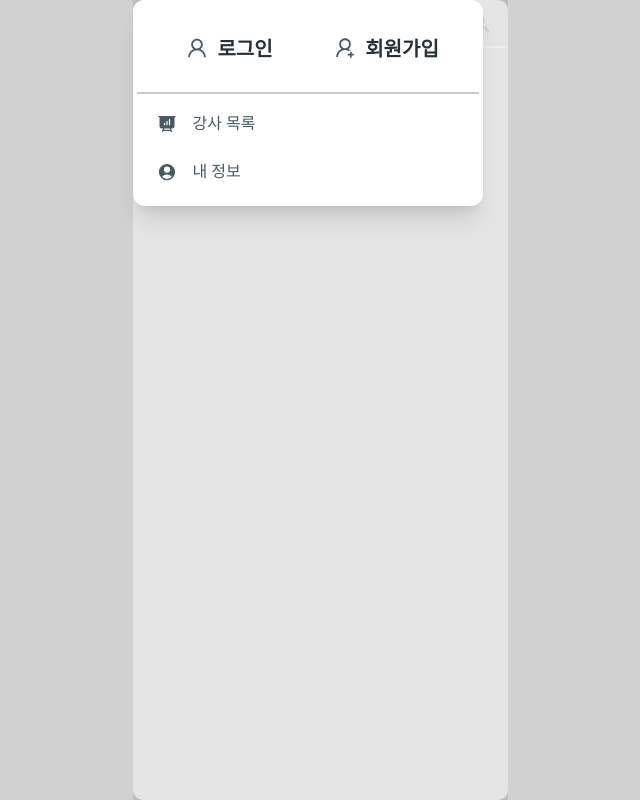
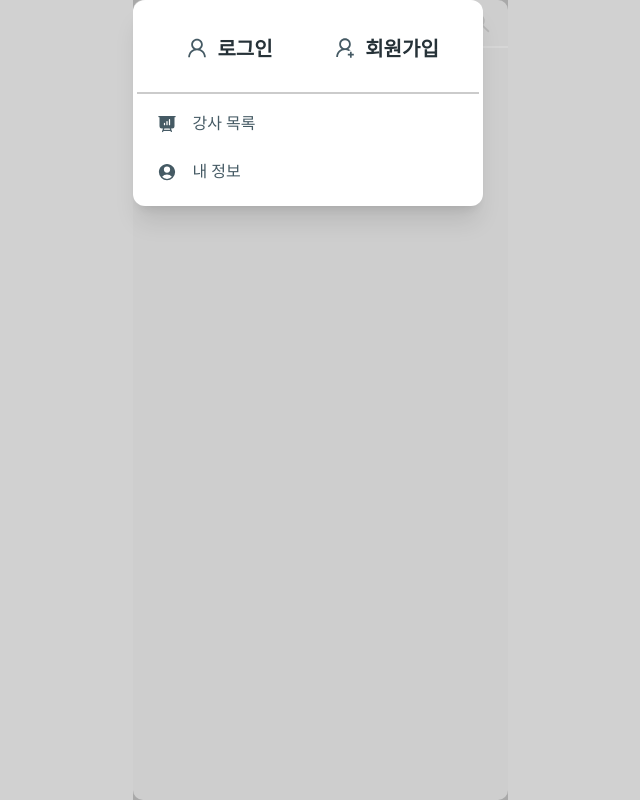
Before and after one commit to codestates-seb/seb45_main_010, a React (Vite) app in the folder client/: page / in a window 1280 px wide. Both pictures are taken after a click on the icon 480 px from the left and 23 px from the top of the page. Shown: the whole page, without its empty margins (320-960 px from the left). Built offline with nearby package versions, Linux system fonts and the light colour scheme.

Commit message:
[Fix] modify 활성화방법 변경

```diff
--- a/client/src/components/Menu/Sidebar.tsx
+++ b/client/src/components/Menu/Sidebar.tsx
@@ -2,8 +2,17 @@ import { Card, Typography, List, ListItem, ListItemPrefix } from '@material-tail
 import { PresentationChartBarIcon, UserCircleIcon } from '@heroicons/react/24/solid';
 import { AiOutlineUser, AiOutlineUserAdd } from 'react-icons/ai';
 
-export const Sidebar = () => {
+type props = {
+  handlerMenu: () => void;
+};
+
+export const Sidebar = ({ handlerMenu }: props) => {
   return (
+    <>
+      <div
+        className="absolute top-0 w-[375px] h-screen bg-black bg-opacity-10 "
+        onClick={handlerMenu}
+      ></div>
       <Card className="w-[350px] p-1 shadow-xl  top-0 absolute">
         <List className="grid items-center grid-cols-2 p-4 border-b-2 border-grey-3">
           <ListItem className="flex items-center justify-center">
@@ -34,5 +43,6 @@ export const Sidebar = () => {
           </ListItem>
         </List>
       </Card>
+    </>
   );
 };
```
Lines whose indentation alone changed are shown as unchanged.
